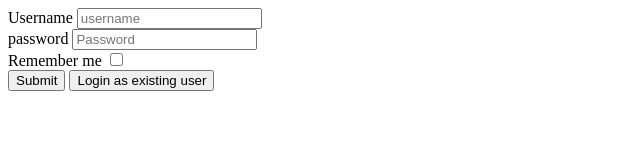
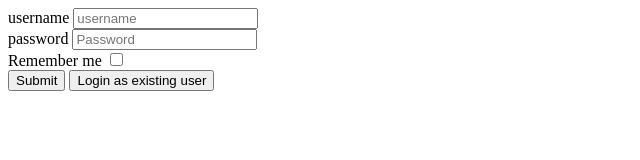
Before and after one commit to acciojob/remember-me-login-form-Vyshnavi1986, a website: page main.html in a window 1280 px wide. Shown: the full height of the page, 0-640 px from the left. Drawn offline with Linux system fonts and the light colour scheme.

Commit message:
created a submission

```diff
--- a/main.html
+++ b/main.html
@@ -6,7 +6,7 @@
 <body>
 	<!-- the entire body must be written by student -->
 	 <form >
-		 <label for="Username">Username</label>
+		 <label for="username">username</label>
         <input type="text" placeholder="username" id="username"><br>
 		 <label for="password">password</label>
         <input type="password" placeholder="Password" id="password">
```
